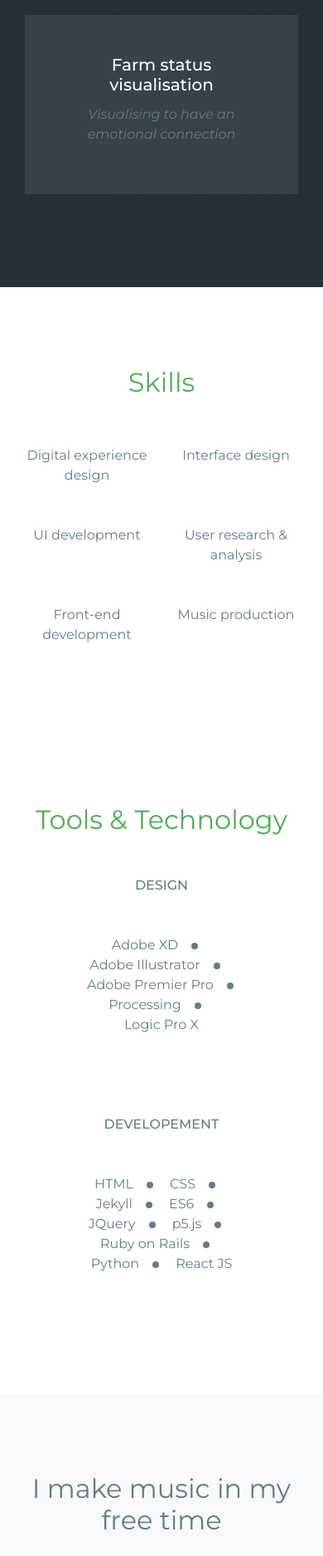
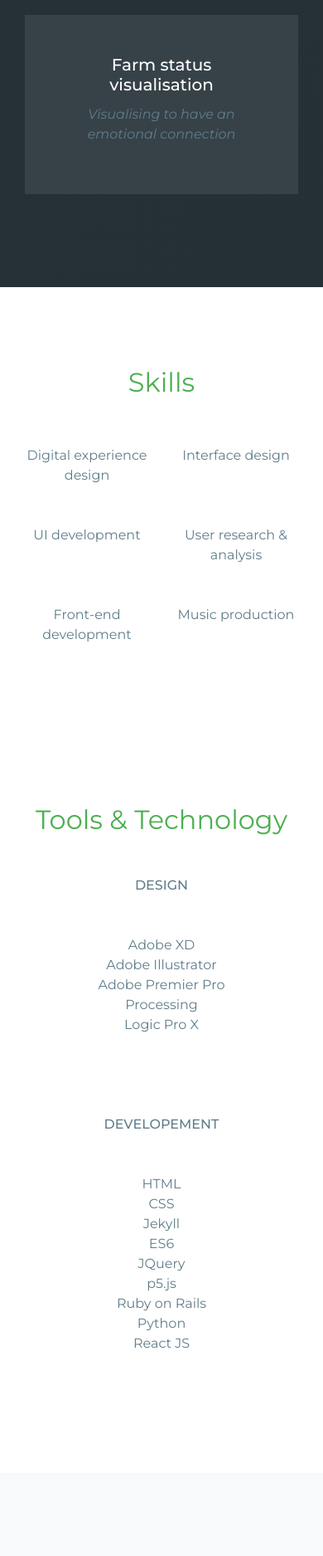
Before and after one commit to allwinwilliams/allwinwilliams.github.io, a Jekyll site: the page built from index.html, in a window 390 px wide. Shown: the part 3681-5556 px from the top of the page at 83% size. Built offline with Jekyll 4.4.1, drawn with Linux system fonts in a browser that asks for light colours; nearby versions of some CDN libraries; some web fonts are replaced.

Commit message:
minor changes

```diff
--- a/_layouts/default.html
+++ b/_layouts/default.html
@@ -266,14 +266,14 @@
     			<div class="section-title green">
     				<h2>Tools & Technology<h2>
     			</div>
-    			<div class="w-50 mx-auto">
+    			<div class="w-50 mx-auto text-center">
     				{% for type in site.data.tools %}
     					<div class="section-subtitle blue-grey font-weight-500 mt-5">
     						{{ type.name | upcase}}
     					</div>
     					<div class="mx-auto blue-grey py-5 railway inline">
     						{% for item in type.items %}
-    							<div class="d-inline tool text-nowrap">{{item.name}}</div>
+    							<div class="d-md-inline tool text-nowrap">{{item.name}}</div>
     						{% endfor %}
     					</div>
     				{% endfor %}
--- a/assets/css/main.scss
+++ b/assets/css/main.scss
@@ -15,6 +15,15 @@ html{
   scroll-behavior: smooth;
   overflow-x: hidden;
   // overflow-y: scroll;
+}
+
+*::-webkit-scrollbar {
+  display: none;
+}
+
+* {
+  -ms-overflow-style: none;
+  scrollbar-width: none;
 }
 
 body{
@@ -107,14 +116,6 @@ main{
   }
 }
 
-#tools{
-  .tool:not(:last-child)::after{
-    content: url('/assets/images/dot.svg');
-    margin-left: 1em;
-    margin-right: 1em;
-  }
-}
-
 #projects{
   background: $dark-grey;
   background: linear-gradient(135deg, $dark-grey 0%, #253036 100%);
@@ -159,12 +160,21 @@ a:hover{
 }
 
 .modal{
-  padding: 2em 2em;
+  padding: 0.5em 1.5em;
 }
+@media(min-width:768px){
+  #tools{
+    .tool:not(:last-child)::after{
+      content: url('/assets/images/dot.svg');
+      margin-left: 1em;
+      margin-right: 1em;
+    }
+  }
+}
+@media(min-width:992px){
 
-@media(min-width:992px){
   .modal{
-    padding: 2em 12em;
+    padding: 1em 8em;
   }
   #music .music-player-container{
     width: 50% !important;
@@ -190,6 +200,9 @@ a:hover{
   height: 100vh;
 }
 
+#modal-body-space{
+  height: 95vh
+}
 
 .project-link{
   opacity: 0.8;
```
Also changed, not shown: other parts of _layouts/default.html (+1 -1 lines).
